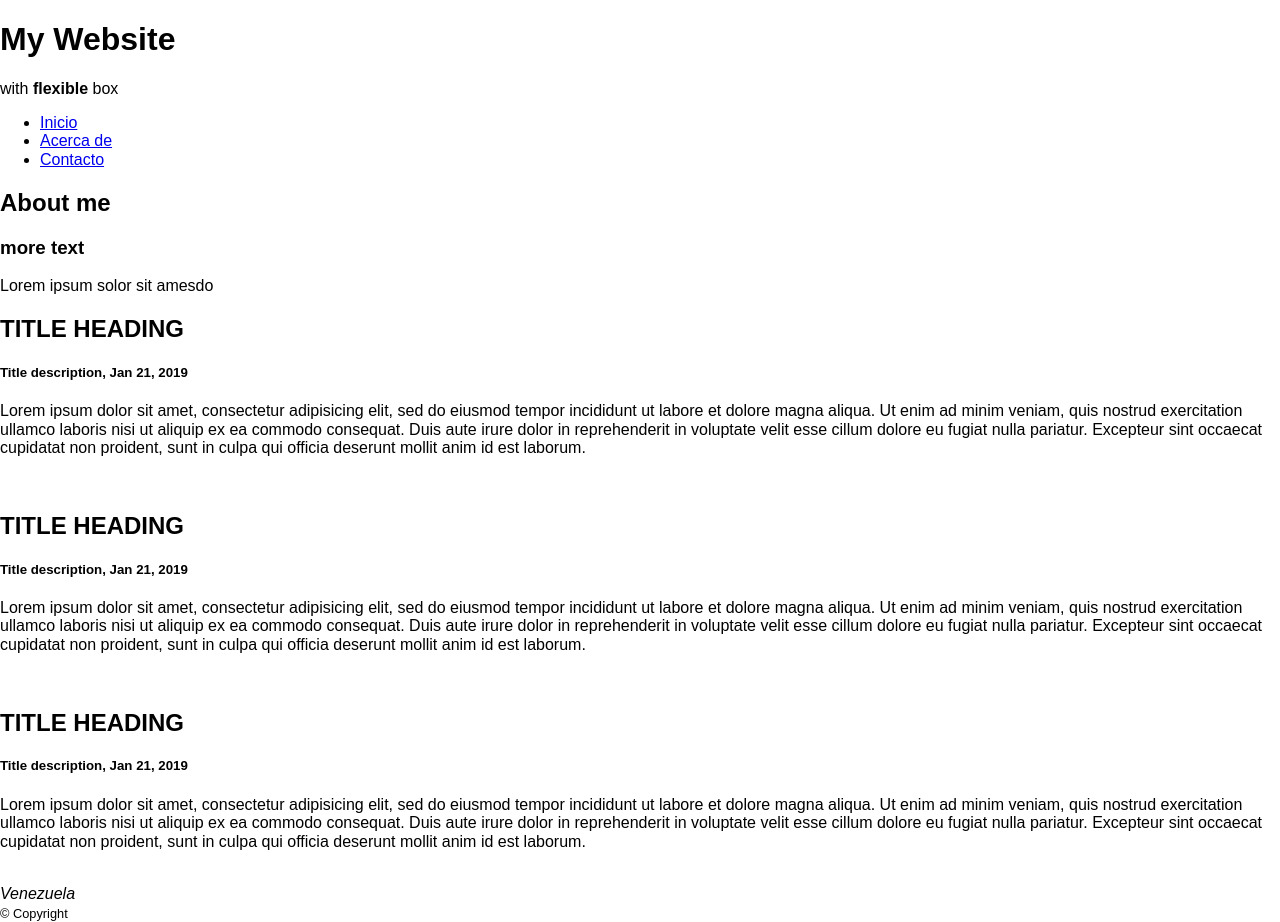
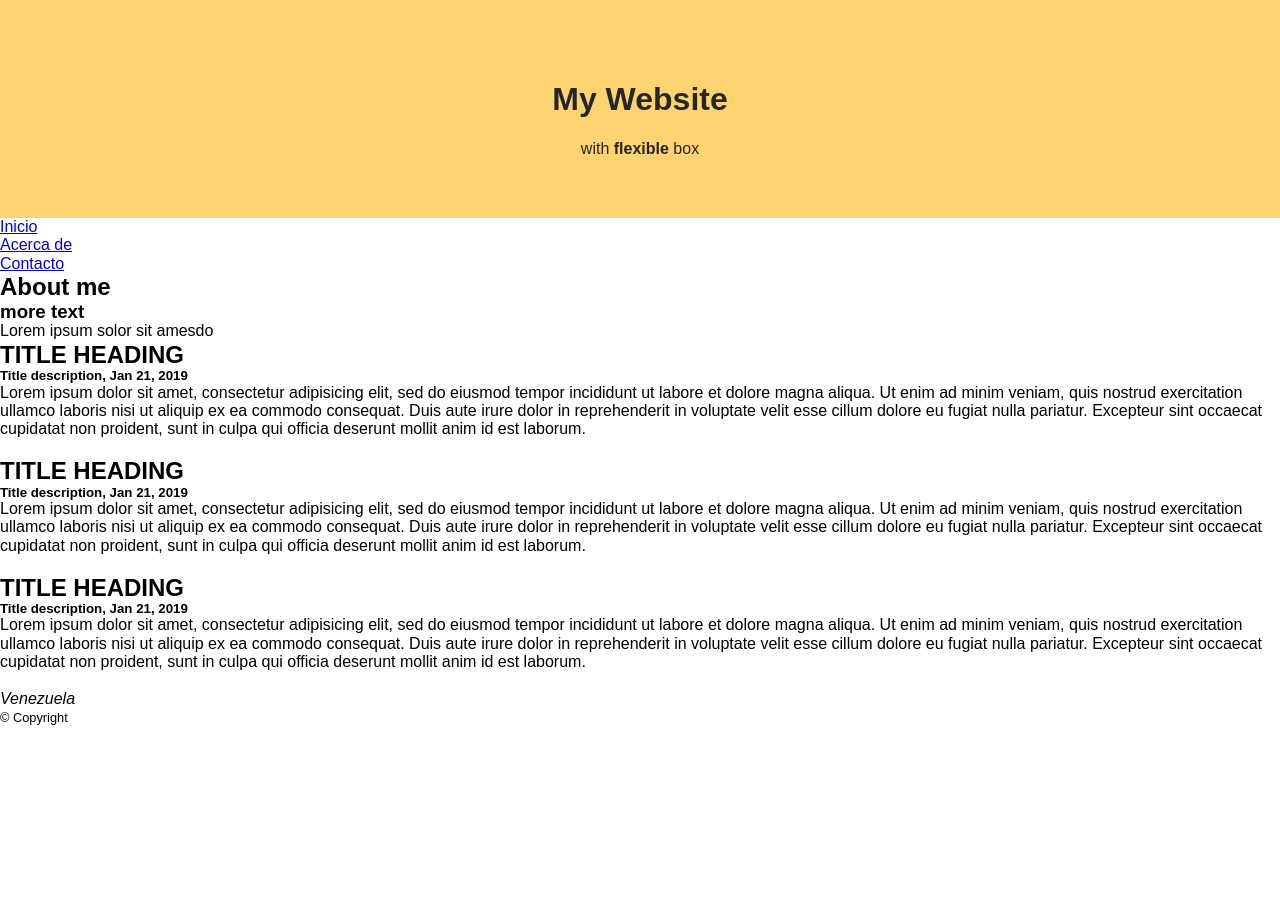
Before and after one commit to rodolfomayora/responsive-web-2, a plain HTML site: page index.html in a window 1280 px wide. After the commit the page ends 800 px from the top, so only its background shows below. Drawn offline with Linux system fonts and the light colour scheme.

Commit message:
doc: add style at header

```diff
--- a/css/style.css
+++ b/css/style.css
@@ -1,10 +1,13 @@
 /*	estilos generales
 ===========================================================*/
-* { box-sizing: border-box; }
+* {
+	box-sizing: border-box;
+	margin: 0;
+	padding: 0;
+}
 
 body {
-	margin: 0;
-	padding: 0;
+
 	font-size: 16px;
 	font-family: sans-serif;
 }
@@ -20,14 +23,19 @@ footer {
 	display: block;
 }
 
-
 /*	HEADER
 ===========================================================*/
+.header {
+	padding 				: 60px;
+	text-align 			: center;
+	color 					: #262626;
+	background-color: #ffd36f;
+}
 
 /*	NAVIGATION BAR
 ===========================================================*/
 
-/*	MAIN
+/*	MAIN CONTENT
 ===========================================================*/
 
 /*	FOOTER
```
Also changed, not shown: index.html (+4 -4 lines).
